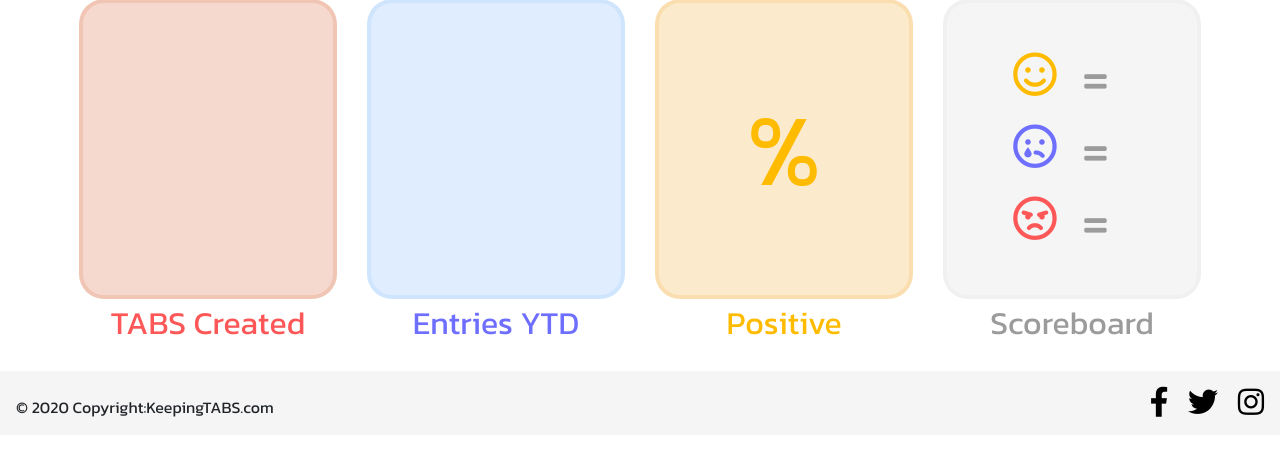
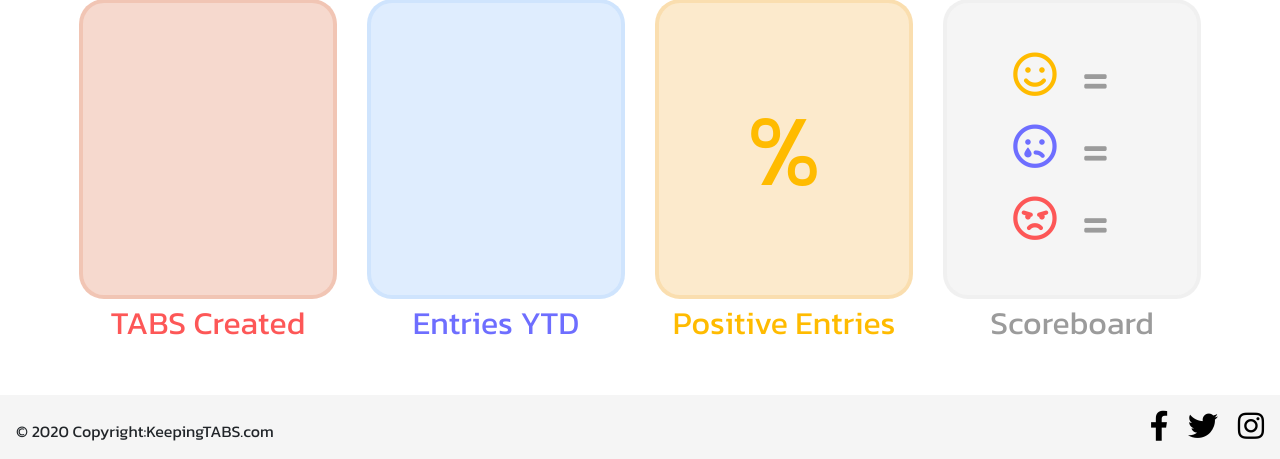
Before and after one commit to RyanRayn/Milestone-3, a Flask app: template templates/home.html in a window 1280 px wide. Shown: the part 647-1106 px from the top of the page. Before the commit the page ends 1064 px from the top, so only its background shows below. Run offline with Flask 2, Linux system fonts and the light colour scheme; the template is opened without the code that fills it, so the values that code supplies are empty; the visitor is signed in with stand-in values (Sample User, id 1); some libraries are stand-ins or nearby versions.

Commit message:
adjusted column layout and sizing for profile page dashboard

```diff
--- a/static/css/style.css
+++ b/static/css/style.css
@@ -482,7 +482,7 @@ hr{
 }
 
 .date{
-    font-size:2vw;
+    font-size:1.5em;
 }
 
 .entry-modal{
@@ -684,3 +684,13 @@ hr{
     font-size:2.5vw;
     }
 }
+
+@media (max-width: 991px) {
+    .fa-coffee-togo{
+    font-size:8em;
+}
+
+    .fa-file-search{
+    font-size:8em;
+}
+}
--- a/templates/home.html
+++ b/templates/home.html
@@ -176,30 +176,30 @@
             {% if session.user %}
 
             <div class="row d-flex mb-4">
-                <div class="col-12 col-md-3 text-center">
+                <div class="col-12 col-md-6 col-xl-3 text-center">
                     <div class="gift-card-border pink d-flex flex-column justify-content-center">
                         <div class="home-stat red">{{ tabs }}</div>
                     </div>
-                    <div class="home-stat-headline red">TABS Created</div>
+                    <div class="home-stat-headline red mb-4">TABS Created</div>
 
                 </div>
-                <div class="col-12 col-md-3 text-center">
+                <div class="col-12 col-md-6  col-xl-3 text-center">
                     <div class="create-tab-border blue d-flex flex-column justify-content-center">
                         <div class="home-stat dark-blue">{{ logs }}</div>
                     </div>
-                    <div class="home-stat-headline dark-blue">Entries YTD</div>
+                    <div class="home-stat-headline dark-blue mb-4">Entries YTD</div>
                 </div>
 
 
 
-                <div class="col-12 col-md-3 text-center">
+                <div class="col-12 col-md-6 col-xl-3 text-center">
                     <div class="relationship-border orange d-flex flex-column justify-content-center">
                         <div class="home-stat dark-orange">{{ happyPercent }}%</div>
                     </div>
-                    <div class="home-stat-headline dark-orange">Positive</div>
+                    <div class="home-stat-headline dark-orange mb-4">Positive Entries</div>
                 </div>
 
-                <div class="col-12 col-md-3 text-center">
+                <div class="col-12 col-md-6 col-xl-3 text-center">
                     <div class="keep-tab-border grey d-flex flex-column justify-content-center py-4">
                         <div class="">
                             <i class="far fa-smile dark-orange total-icons d-inline"></i>
@@ -217,7 +217,7 @@
                             <h1 class="d-inline dark-grey">{{ angry }}</h1>
                         </div>
                     </div>
-                    <div class="home-stat-headline dark-grey">Scoreboard</div>
+                    <div class="home-stat-headline dark-grey mb-1">Scoreboard</div>
                 </div>
             </div>
 
@@ -229,7 +229,7 @@
                 <div class="col-12 col-md-6 mb-4">
                     <div class="create-tab-border d-flex p-3">
                         <i class="fad fa-address-card d-inline align-self-center icon-size"></i>
-                        <p class="d-inline ml-3 align-self-center"><span class="home-card-headline font-weight-bold">Create TABS</span><br>Create a profile for anyone you want to keep tabs of. Friends, family, colleagues, they are all fair game!</p>
+                        <p class="d-inline ml-3 align-self-center"><span class="home-card-headline font-weight-bold">Create TABS</span><br><br>Create a profile for anyone you want to keep tabs of. Friends, family, colleagues, they are all fair game!</p>
                     </div>
                 </div>
 
@@ -238,7 +238,7 @@
                 <div class="col-12 col-md-6">
                     <div class="keep-tab-border d-flex p-3">
                         <i class="fad fa-calendar-alt d-inline align-self-center icon-size"></i>
-                        <p class="d-inline ml-3 align-self-center"><span class="home-card-headline font-weight-bold">Keep TABS Daily</span><br>There is no limit on how many entries you can log. Keep track of all happy, sad, angry or frustrating moments.</p>
+                        <p class="d-inline ml-3 align-self-center"><span class="home-card-headline font-weight-bold">Keep TABS Daily</span><br><br>There is no limit on how many entries you can log. Keep track of all happy, sad, angry or frustrating moments.</p>
                     </div>
                 </div>
             </div>
@@ -249,7 +249,7 @@
                 <div class="col-12 col-md-6 mb-4">
                     <div class="gift-card-border d-flex p-3">
                         <i class="fad fa-hands-heart d-inline align-self-center icon-size"></i>
-                        <p class="d-inline ml-3 align-self-center"><span class="home-card-headline font-weight-bold">Send Thanks</span><br>Log a positive entry and show appreciation by sending a gift card or thank you email directly from their profile.</p>
+                        <p class="d-inline ml-3 align-self-center"><span class="home-card-headline font-weight-bold">Send Thanks</span><br><br>Log a positive entry and show appreciation by sending a gift card or thank you email directly from their profile.</p>
                     </div>
                 </div>
 
@@ -258,7 +258,7 @@
                 <div class="col-12 col-md-6">
                     <div class="relationship-border d-flex p-3">
                         <i class="fad fa-thumbs-up d-inline align-self-center icon-size"></i>
-                        <p class="d-inline ml-3 align-self-center"><span class="home-card-headline font-weight-bold">Status Change</span><br>As you are keeping tabs, watch how your relationship status icon automatically changes for each individual profile.</p>
+                        <p class="d-inline ml-3 align-self-center"><span class="home-card-headline font-weight-bold">Status Change</span><br><br>As you are keeping tabs, watch how your relationship status icon automatically changes for each individual profile.</p>
                     </div>
                 </div>
             </div>
```
Also changed, not shown: templates/profile.html (+8 -8 lines).
